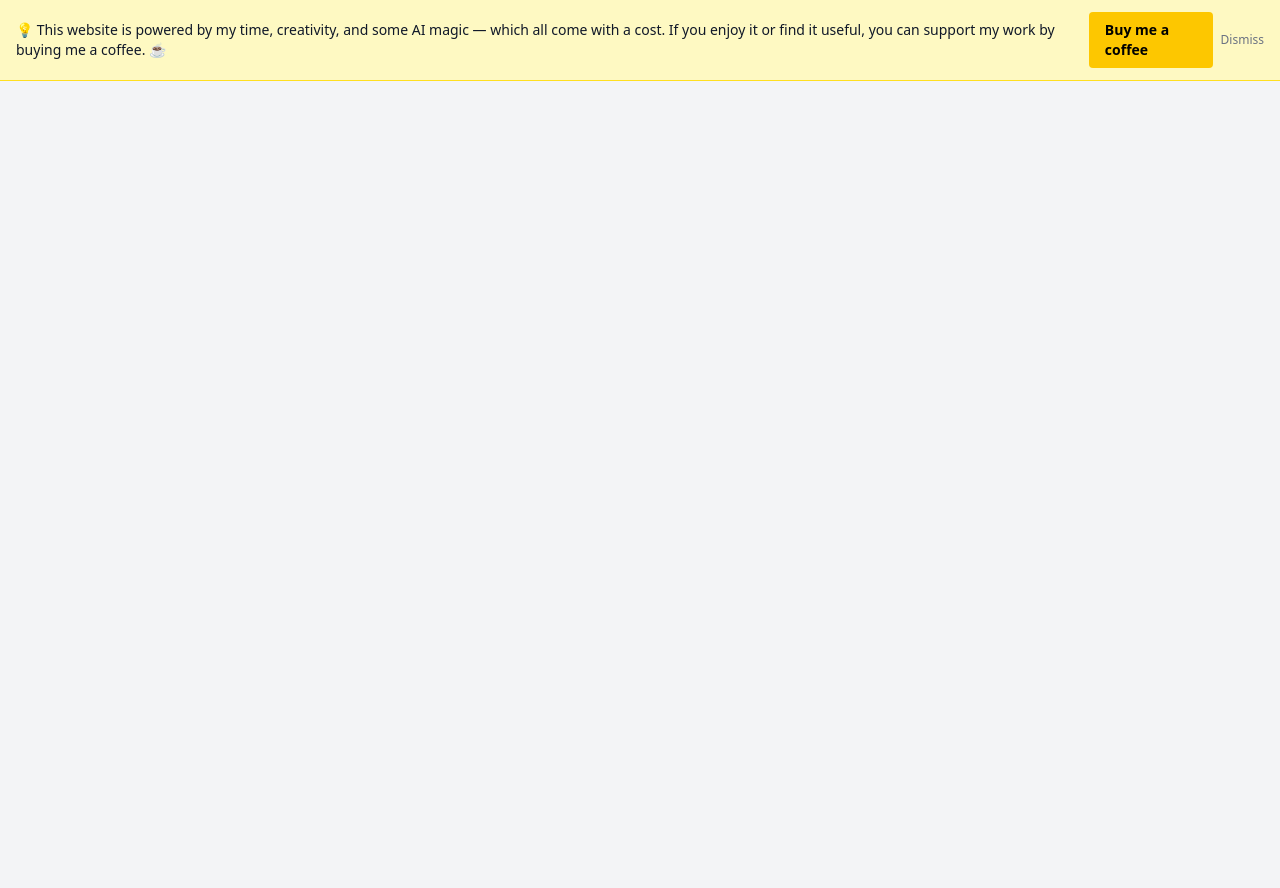
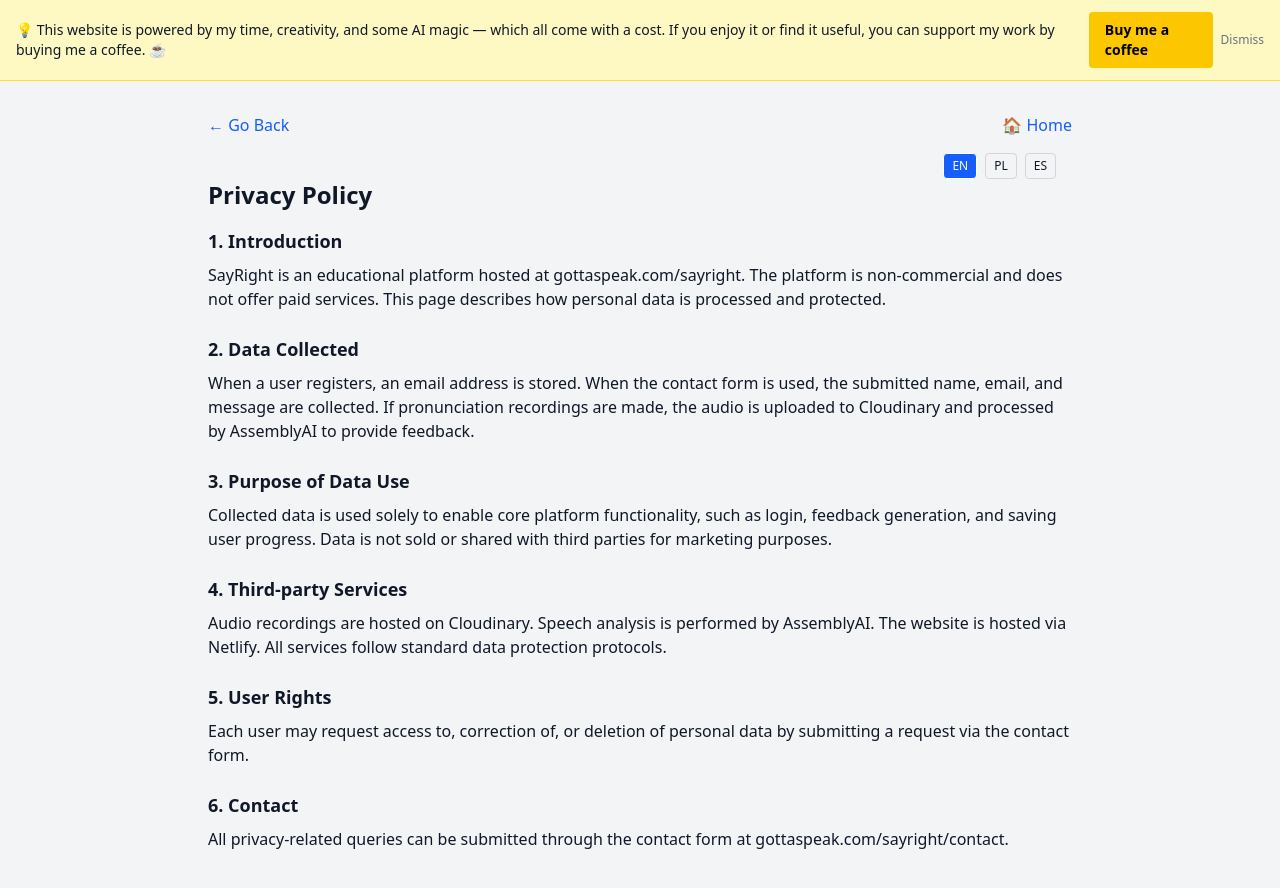
Before and after one commit to Ania58/Pronunciation-App-Frontend, a React (Vite) app: page /privacy-policy in a window 1280 px wide. Shown: the top 888 px of the page. Before the commit the page ends 800 px from the top, so only its background shows below. Built offline with nearby package versions, Linux system fonts and the light colour scheme; no server answers.

Commit message:
Create PrivacyPolicy page with route and i18n translation support

```diff
--- a/src/App.tsx
+++ b/src/App.tsx
@@ -14,6 +14,7 @@ import PronunciationPatternsPage from './pages/PronunciationPatternsPage';
 import RegisterPage from './pages/RegisterPage';
 import LoginPage from './pages/LoginPage';
 import ResetPassword from './pages/ResetPassword';
+import PrivacyPolicy from './pages/PrivacyPolicy';
 
 function App() {
   return (
@@ -34,6 +35,7 @@ function App() {
         <Route path="/register" element={<RegisterPage />} />
         <Route path="/login" element={<LoginPage />} />
         <Route path="/reset-password" element={<ResetPassword />} />
+        <Route path="/privacy-policy" element={<PrivacyPolicy />} />
       </Routes>
     </Router>
   );
--- a/src/i18n/en/translation.json
+++ b/src/i18n/en/translation.json
@@ -242,7 +242,36 @@
   "resetEmailSent": "✅ Reset email sent. Please check your inbox.",
   "noAccount": "Don't have an account?",
   "alreadyHaveAccount": "Already have an account?"
+},
 
+"privacyPolicy": {
+  "title": "Privacy Policy",
+  "sections": [
+    {
+      "heading": "1. Introduction",
+      "content": "SayRight is an educational platform hosted at gottaspeak.com/sayright. The platform is non-commercial and does not offer paid services. This page describes how personal data is processed and protected."
+    },
+    {
+      "heading": "2. Data Collected",
+      "content": "When a user registers, an email address is stored. When the contact form is used, the submitted name, email, and message are collected. If pronunciation recordings are made, the audio is uploaded to Cloudinary and processed by AssemblyAI to provide feedback."
+    },
+    {
+      "heading": "3. Purpose of Data Use",
+      "content": "Collected data is used solely to enable core platform functionality, such as login, feedback generation, and saving user progress. Data is not sold or shared with third parties for marketing purposes."
+    },
+    {
+      "heading": "4. Third-party Services",
+      "content": "Audio recordings are hosted on Cloudinary. Speech analysis is performed by AssemblyAI. The website is hosted via Netlify. All services follow standard data protection protocols."
+    },
+    {
+      "heading": "5. User Rights",
+      "content": "Each user may request access to, correction of, or deletion of personal data by submitting a request via the contact form."
+    },
+    {
+      "heading": "6. Contact",
+      "content": "All privacy-related queries can be submitted through the contact form at gottaspeak.com/sayright/contact."
+    }
+  ]
 }
 
 }
--- a/src/i18n/es/translation.json
+++ b/src/i18n/es/translation.json
@@ -242,7 +242,36 @@
   "resetEmailSent": "✅ Correo enviado. Revisa tu bandeja de entrada.",
   "noAccount": "¿No tienes una cuenta?",
   "alreadyHaveAccount": "¿Ya tienes una cuenta?"
+},
 
+"privacyPolicy": {
+  "title": "Política de privacidad",
+  "sections": [
+    {
+      "heading": "1. Introducción",
+      "content": "SayRight es una plataforma educativa disponible en gottaspeak.com/sayright. Tiene carácter no comercial y no ofrece servicios de pago. Esta página describe cómo se procesan y protegen los datos personales."
+    },
+    {
+      "heading": "2. Datos recopilados",
+      "content": "Al registrarse, se almacena la dirección de correo electrónico del usuario. Al utilizar el formulario de contacto, se recogen el nombre, el correo y el mensaje enviados. Las grabaciones de pronunciación se suben a Cloudinary y se analizan mediante AssemblyAI para ofrecer retroalimentación."
+    },
+    {
+      "heading": "3. Finalidad del uso de los datos",
+      "content": "Los datos recopilados se utilizan exclusivamente para el funcionamiento de la plataforma, como el inicio de sesión, el análisis de audio y el seguimiento del progreso. Los datos no se venden ni se comparten con fines de marketing."
+    },
+    {
+      "heading": "4. Servicios externos",
+      "content": "Las grabaciones se alojan en Cloudinary. El análisis de voz se realiza a través de AssemblyAI. El sitio web está alojado en Netlify. Todos los servicios utilizados cumplen con los estándares de protección de datos."
+    },
+    {
+      "heading": "5. Derechos del usuario",
+      "content": "Cualquier usuario puede solicitar el acceso, la corrección o la eliminación de sus datos personales mediante el formulario de contacto."
+    },
+    {
+      "heading": "6. Contacto",
+      "content": "Las consultas relacionadas con la privacidad pueden enviarse a través del formulario disponible en gottaspeak.com/sayright/contact."
+    }
+  ]
 }
 
 }
--- a/src/i18n/pl/translation.json
+++ b/src/i18n/pl/translation.json
@@ -243,7 +243,36 @@
   "resetEmailSent": "✅ E-mail z resetem wysłany. Sprawdź skrzynkę.",
   "noAccount": "Nie masz konta?",
   "alreadyHaveAccount": "Masz już konto?"
+},
 
+"privacyPolicy": {
+  "title": "Polityka prywatności",
+  "sections": [
+    {
+      "heading": "1. Wprowadzenie",
+      "content": "SayRight to edukacyjna platforma dostępna pod adresem gottaspeak.com/sayright. Ma charakter niekomercyjny i nie oferuje usług odpłatnych. Niniejsza strona wyjaśnia zasady przetwarzania i ochrony danych osobowych."
+    },
+    {
+      "heading": "2. Zakres gromadzonych danych",
+      "content": "W przypadku rejestracji zapisywany jest adres e-mail. Formularz kontaktowy umożliwia przesłanie imienia, adresu e-mail i treści wiadomości. Nagrania wymowy są przesyłane do Cloudinary i przetwarzane przez AssemblyAI w celu wygenerowania informacji zwrotnej."
+    },
+    {
+      "heading": "3. Cel wykorzystania danych",
+      "content": "Zebrane dane służą wyłącznie do działania podstawowych funkcji platformy, takich jak logowanie, analiza nagrań i zapisywanie postępów. Dane nie są sprzedawane ani przekazywane podmiotom trzecim w celach marketingowych."
+    },
+    {
+      "heading": "4. Usługi zewnętrzne",
+      "content": "Nagrania są przechowywane w Cloudinary. Analiza mowy odbywa się przy użyciu AssemblyAI. Strona jest hostowana na platformie Netlify. Wszystkie podmioty współpracujące stosują się do obowiązujących standardów ochrony danych."
+    },
+    {
+      "heading": "5. Prawa użytkownika",
+      "content": "Użytkownik ma prawo zażądać dostępu do swoich danych, ich poprawienia lub usunięcia. Żądania należy kierować za pomocą formularza kontaktowego."
+    },
+    {
+      "heading": "6. Kontakt",
+      "content": "Wszelkie pytania dotyczące prywatności można zgłaszać poprzez formularz dostępny na stronie gottaspeak.com/sayright/contact."
+    }
+  ]
 }
 
 }
--- /dev/null
+++ b/src/pages/PrivacyPolicy.tsx
@@ -0,0 +1,33 @@
+import { useTranslation } from "react-i18next";
+import { Link, useNavigate } from "react-router-dom";
+import LanguageSwitcher from "../components/LanguageSwitcher";
+
+const PrivacyPolicy = () => {
+  const { t } = useTranslation();
+  const navigate = useNavigate();
+
+  return (
+    <div className="max-w-4xl mx-auto px-4 py-8">
+        <div className="flex justify-between items-center mb-4">
+        <button onClick={() => navigate(-1)} className="text-blue-600 hover:underline cursor-pointer">
+          ← {t('goBack')}
+        </button>
+        <Link to="/" className="text-blue-600 hover:underline">
+          🏠 {t('home')}
+        </Link>
+      </div>
+      <LanguageSwitcher />
+      <h1 className="text-2xl font-bold mb-4">{t("privacyPolicy.title")}</h1>
+      {(t("privacyPolicy.sections", { returnObjects: true }) as { heading: string; content: string }[]).map(
+        (section, index) => (
+          <div key={index} className="mb-6">
+            <h2 className="text-lg font-semibold mb-2">{section.heading}</h2>
+            <p>{section.content}</p>
+          </div>
+        )
+      )}
+    </div>
+  );
+};
+
+export default PrivacyPolicy;
```
